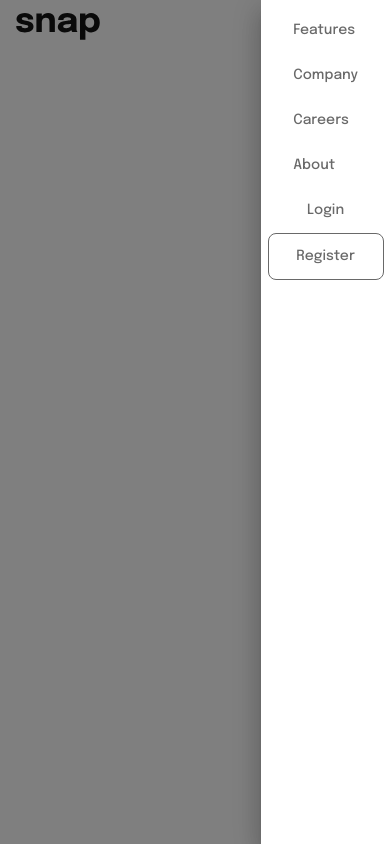
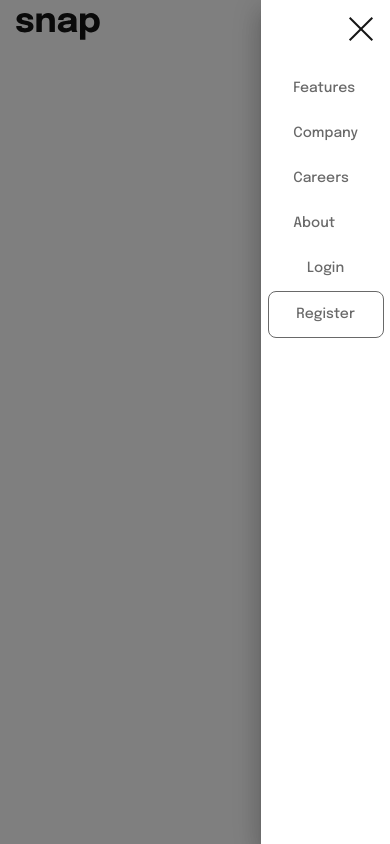
Before and after one commit to aweliego/intro-section-with-dropdown-nav, a React (Create React App) app: page / in a window 390 px wide. Both pictures are taken after a click on the button "open drawer". Built offline with nearby package versions, Linux system fonts and the light colour scheme.

Commit message:
Close drawer via close icon

```diff
--- a/src/components/NavBar.tsx
+++ b/src/components/NavBar.tsx
@@ -18,6 +18,7 @@ import KeyboardArrowUpIcon from '@mui/icons-material/KeyboardArrowUp'
 
 import logo from '../images/logo.svg'
 import iconMenu from '../images/icon-menu.svg'
+import iconCloseMenu from '../images/icon-close-menu.svg'
 import iconTodo from '../images/icon-todo.svg'
 import iconCalendar from '../images/icon-calendar.svg'
 import iconReminders from '../images/icon-reminders.svg'
@@ -123,7 +124,6 @@ const NavBar: FC = () => {
         } else if (item === 'Careers' || item === 'About') {
             return undefined
         }
-
     }
 
     const handleDrawerToggle = () => {
@@ -271,7 +271,7 @@ const NavBar: FC = () => {
                     variant="temporary"
                     anchor="right"
                     open={mobileOpen}
-                    onClose={handleDrawerToggle}
+                    //onClose={handleDrawerToggle}
                     ModalProps={{
                         keepMounted: true,
                     }}
@@ -280,6 +280,17 @@ const NavBar: FC = () => {
                         '& .MuiDrawer-paper': { boxSizing: 'border-box', width: '600' },
                     }}
                 >
+                    <IconButton
+                        disableRipple
+                        size="large"
+                        color="inherit"
+                        aria-label="close drawer"
+                        edge="start"
+                        onClick={handleDrawerToggle}
+                        sx={{ display: { sm: 'flex', md: 'none' }, justifyContent: 'flex-end', p: 2 }}
+                    >
+                        <img src={iconCloseMenu} alt="close" />
+                    </IconButton>
                     {drawer}
                 </Drawer>
             </Box>
```
